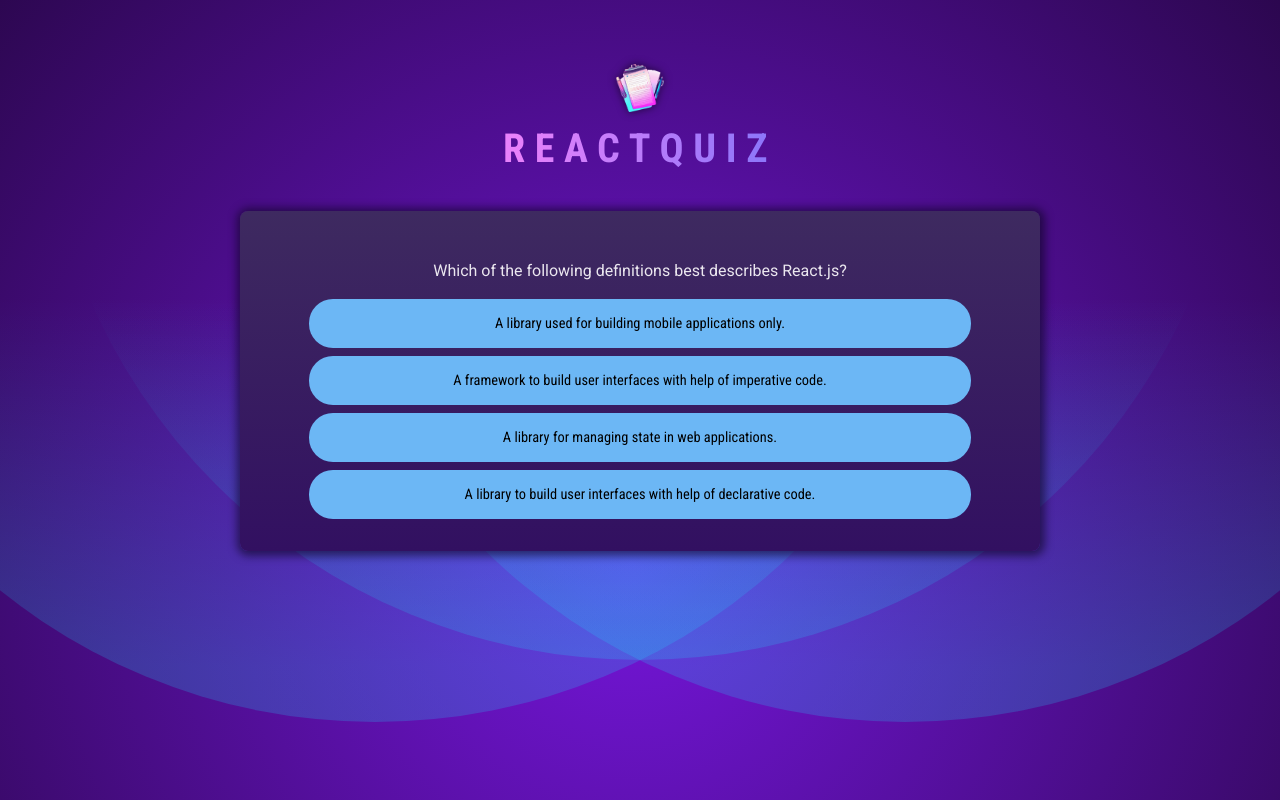
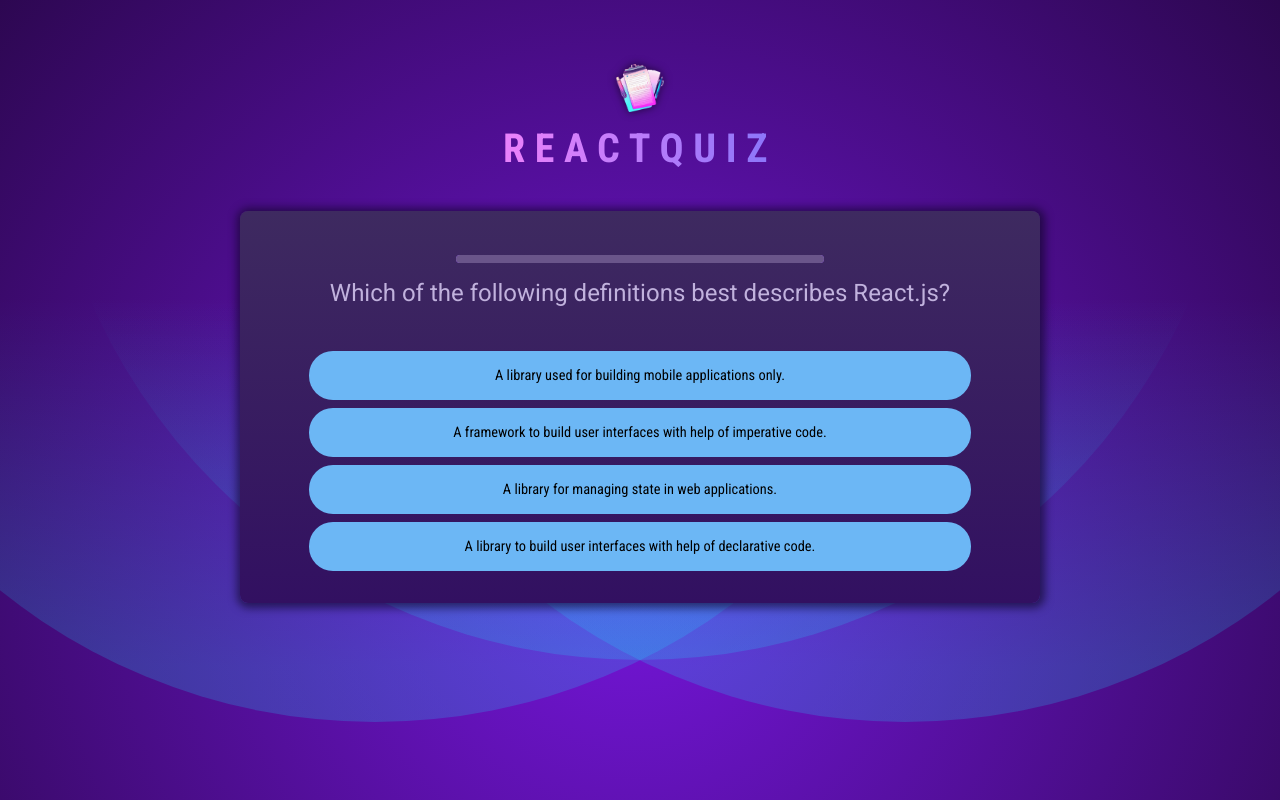
Before and after one commit to Bikal-Adhikari/Quiz, a React (Vite) app: page / in a window 1280 px wide. Built offline with nearby package versions, Linux system fonts and the light colour scheme.

Commit message:
Question timer function added

```diff
--- a/src/components/Quiz.jsx
+++ b/src/components/Quiz.jsx
@@ -1,6 +1,7 @@
 import React, { useState } from "react";
 import Questions from "../questions.js";
 import quizCompleteImg from "../assets/quiz-complete.png";
+import QuestionTimer from "./QuestionTimer.jsx";
 
 const Quiz = () => {
   const [userAnswers, setUserAnswers] = useState([]);
@@ -23,10 +24,15 @@
   }
   const shuffledAnswers = [...Questions[activeQuestionIndex].answers];
   shuffledAnswers.sort(() => Math.random() - 0.5);
+
   return (
     <div id="quiz">
       <div id="question">
-        <p>{Questions[activeQuestionIndex].text}</p>
+        <QuestionTimer
+          timeout={10000}
+          onTimeout={() => handelSelectAnswer(null)}
+        />
+        <h2>{Questions[activeQuestionIndex].text}</h2>
         <ul id="answers">
           {shuffledAnswers.map((answer) => (
             <li key={answer} className="answer">
```
